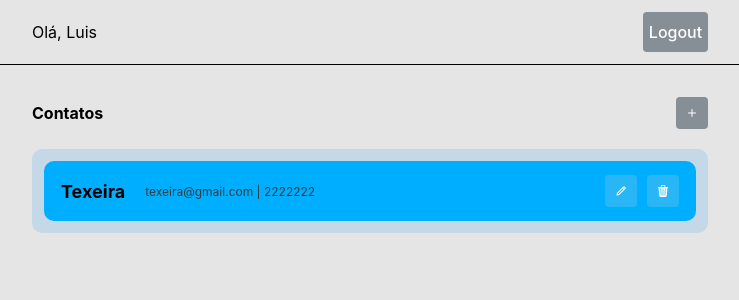
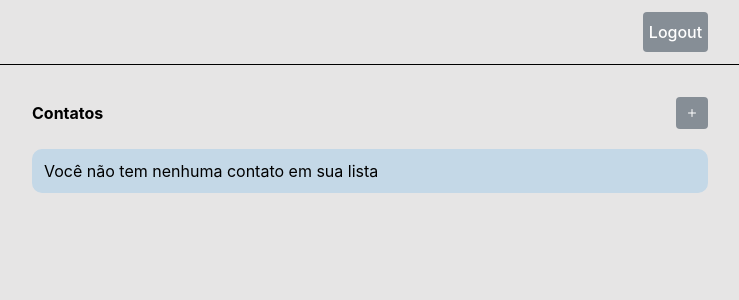
Before and after one commit to LuisGHM/Kenzie-fullstack-challenge-Front-LuisGHM, a React (Vite) app: page /home in a window 1280 px wide. Shown: the top 300 px of the page, without its empty margins (270-1009 px from the left). Built offline with nearby package versions, Linux system fonts and the light colour scheme.

Commit message:
FEAT(home): Added user contact retrieval

```diff
--- a/src/components/ContactsList/index.jsx
+++ b/src/components/ContactsList/index.jsx
@@ -2,8 +2,13 @@ import React, { useContext } from "react";
 import { FiPlus } from "react-icons/fi";
 import styles from "./style.module.scss"
 import { ContactCard } from "./ContactCard";
+import { UserContext } from "../../providers/userContext";
 
 export const ContactList = () => {
+
+   const { user } = useContext(UserContext);
+
+   const contacts = user?.contacts;
 
    return (
       <div className="container">
@@ -12,7 +17,11 @@ export const ContactList = () => {
             <button className={`${styles.btn} btn grey`}><FiPlus/></button>
          </div>
          <ul className={`${styles.section} container`}>
-            <ContactCard/>
+            {contacts !== undefined && contacts !== 0 ? (
+               contacts.map((item) => <ContactCard key={item.id} post={item} />)
+               ) : (
+               <h3>Você não tem nenhuma contato em sua lista</h3>
+            )}
          </ul>
       </div>
    );
--- a/src/components/header/HomeHeader/index.jsx
+++ b/src/components/header/HomeHeader/index.jsx
@@ -1,12 +1,17 @@
 import { Link } from "react-router-dom"
 import styles from "./style.module.scss"
+import { useContext } from "react"
+import { UserContext } from "../../../providers/userContext"
 
 export const HomeHeader = () => {
+
+    const { user, logout } = useContext(UserContext)
+
     return (
         <header className={`${styles.line}`}>
             <div className={`${styles.header} container`}>
-                <h3>Olá, Luis</h3>
-                <Link className={`${styles.btn} btn grey`} to={"/"}>Logout</Link>
+                <h3>{user?.name}</h3>
+                <Link onClick={logout} className={`${styles.btn} btn grey`} to={"/"}>Logout</Link>
             </div>
         </header>
     )
--- a/src/providers/userContext.jsx
+++ b/src/providers/userContext.jsx
@@ -1,4 +1,4 @@
-import { createContext, useState } from "react";
+import { createContext, useEffect, useState } from "react";
 import { useNavigate } from "react-router-dom";
 import { api } from "../services/api";
 import { jwtDecode } from "jwt-decode";
@@ -6,8 +6,31 @@ import { jwtDecode } from "jwt-decode";
 export const UserContext = createContext({});
 
 export const UserProvider = ({ children }) => {
-    const [user, setUser] = useState(null)
+    const [user, setUser] = useState()
     const navigate = useNavigate();
+
+    useEffect(() => {
+        const getUser = async () => {
+          const token = localStorage.getItem("@TOKEN");
+          if (token) {
+            try {
+                const decodedToken = jwtDecode(token);
+               const { data } = await api.get(`/clients/email/${decodedToken.email}`, {
+                headers: {
+                  Authorization: `Bearer ${token}`,
+                },
+              });
+              navigate("/home");
+              setUser(data);
+            } catch (error) {
+              console.log("Token inspirado");
+              setUser(null);
+              navigate("/");
+            }
+          }
+        };
+        getUser();
+      }, []);
 
     const userLogin = async (formData) => {
         try{
```
